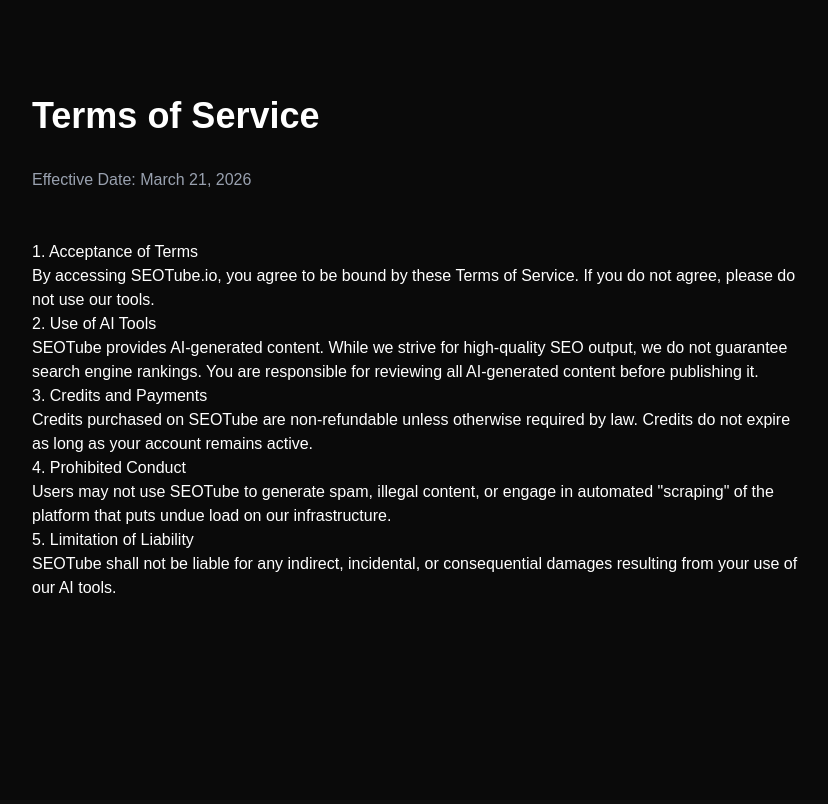
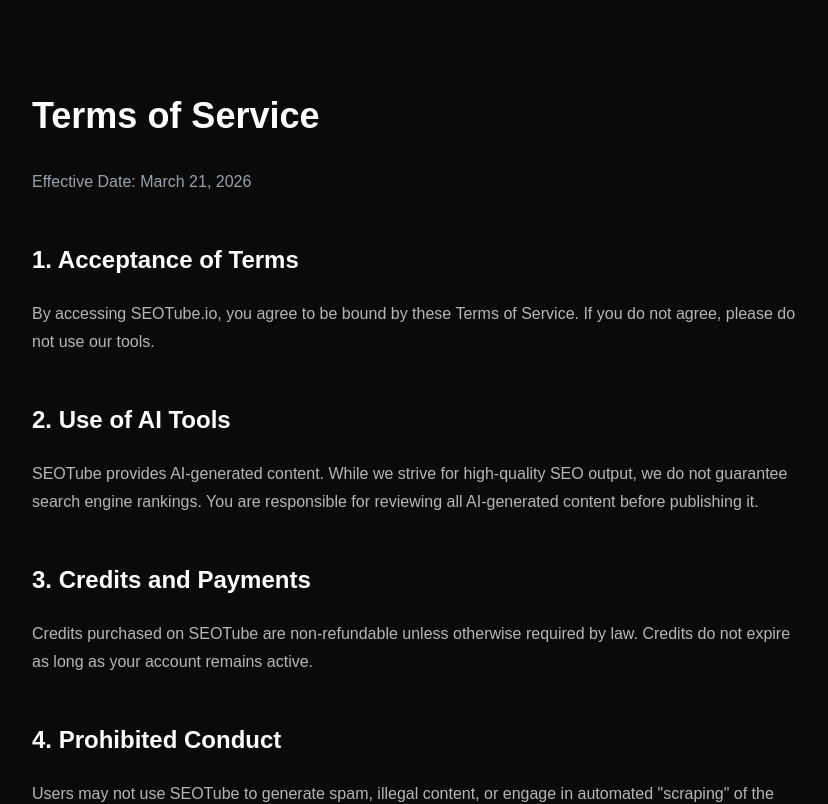
Before and after one commit to adamhuwxz/youtube-seo-toolkit, a Next.js app: page /terms in a window 1280 px wide. Shown: the top 804 px of the page, without its empty margins (224-1052 px from the left). Built offline with nearby package versions, Linux system fonts and the light colour scheme; no server answers.

Commit message:
updated and added new tools

```diff
--- a/app/globals.css
+++ b/app/globals.css
@@ -1,4 +1,7 @@
 @import "tailwindcss";
+
+/* 1. Add the Typography Plugin for Tailwind v4 */
+@plugin "@tailwindcss/typography";
 
 :root {
   color-scheme: dark;
@@ -11,12 +14,26 @@
 body {
   margin: 0;
   min-height: 100vh;
+  /* Keeping your cool background! */
   background:
     radial-gradient(circle at top, rgba(255, 0, 51, 0.08), transparent 24%),
     radial-gradient(circle at bottom right, rgba(255, 255, 255, 0.03), transparent 22%),
     #0f0f0f;
   color: #ffffff;
   font-family: Arial, Helvetica, sans-serif;
+}
+
+/* 2. Custom Fixes for the 'prose' class in Dark Mode */
+/* This ensures that <h2>, <ul>, and <strong> tags look great on your dark background */
+.prose {
+  --tw-prose-body: rgba(255, 255, 255, 0.7);
+  --tw-prose-headings: #ffffff;
+  --tw-prose-links: #ef4444; /* Match your SEO red */
+  --tw-prose-bold: #ffffff;
+  --tw-prose-bullets: #ef4444;
+  --tw-prose-counters: #ef4444;
+  --tw-prose-hr: rgba(255, 255, 255, 0.1);
+  --tw-prose-quotes: #f3f4f6;
 }
 
 * {
@@ -44,6 +61,7 @@
   text-decoration: none;
 }
 
+/* Your Custom Scrollbar */
 ::-webkit-scrollbar {
   width: 10px;
 }
```
